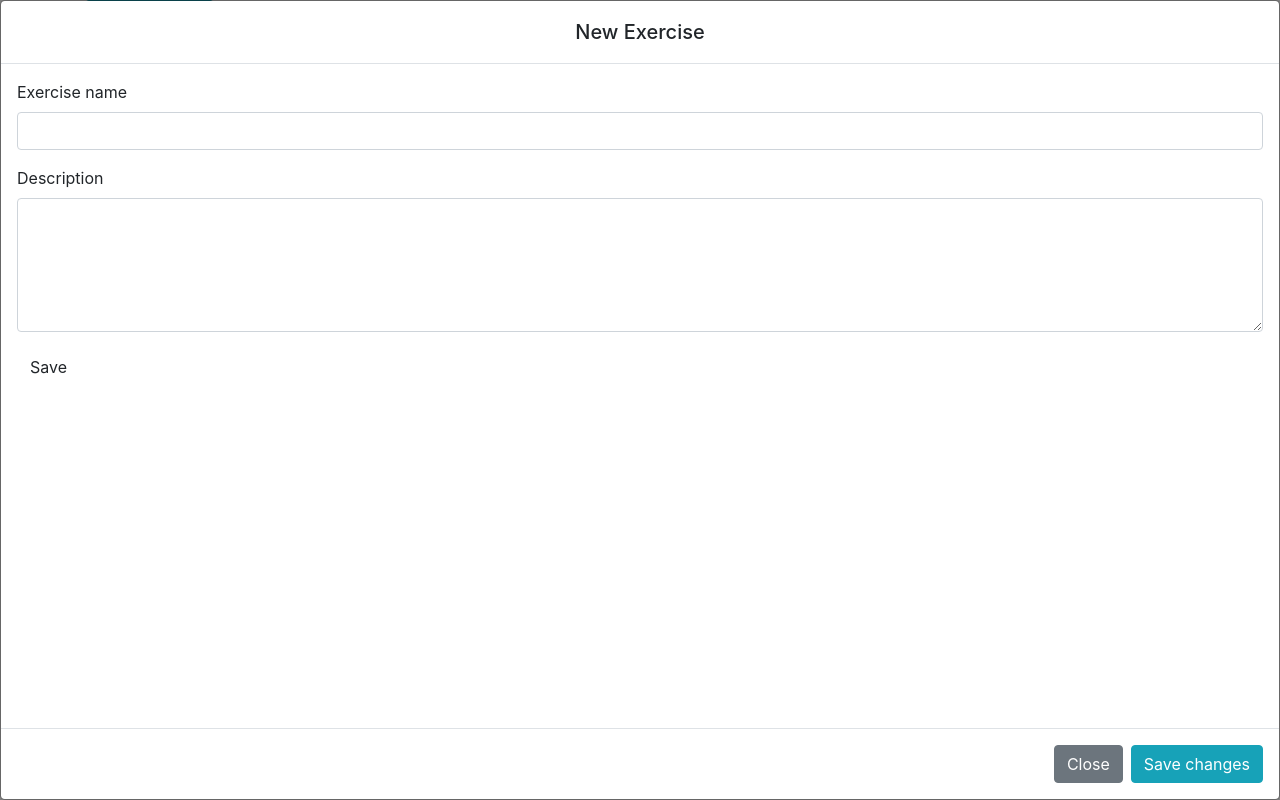
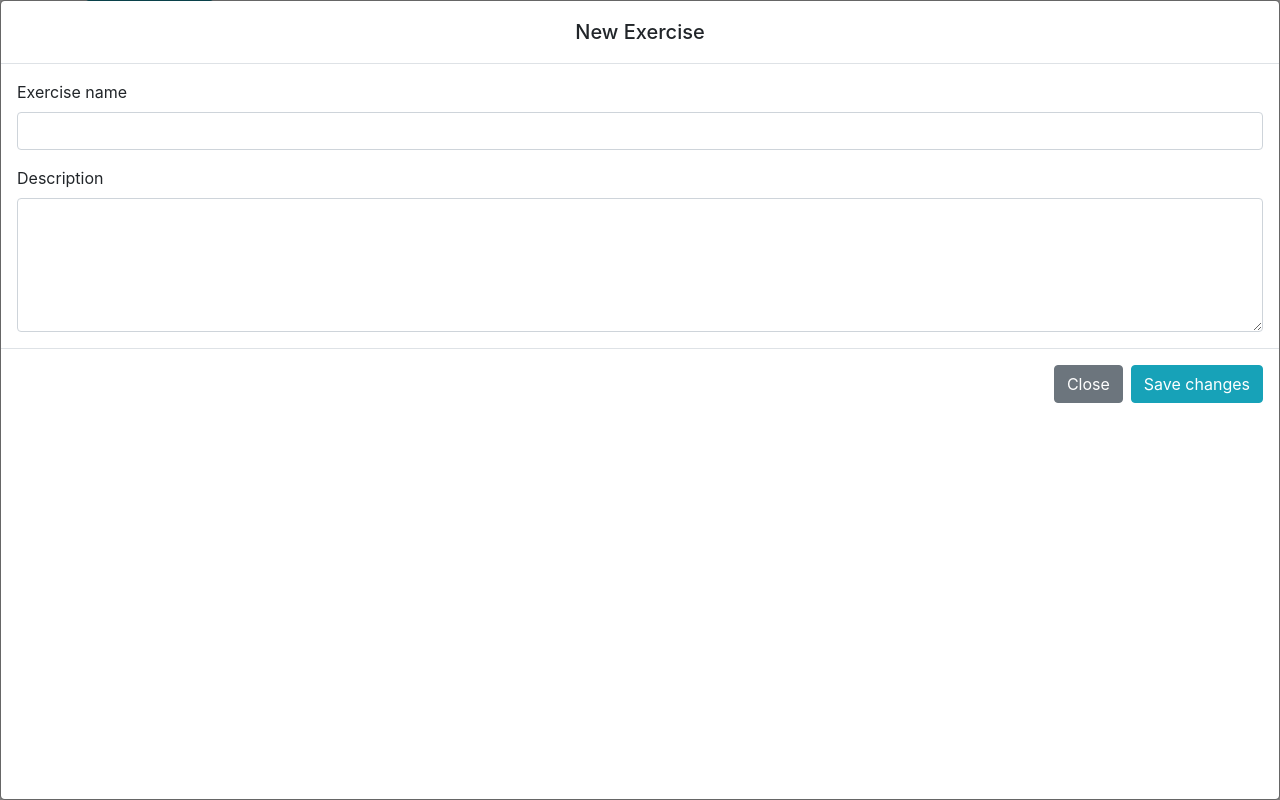
Before and after one commit to finn-francis/our_fitness_pal_react, a React (Create React App) app: page /exercises in a window 1280 px wide. Both pictures are taken after a click on the button "New Exercise". Built offline with nearby package versions, Linux system fonts and the light colour scheme; what flux would draw is missing.

Commit message:
Updated the exercise form to  have the save button in the footer

```diff
--- a/src/components/exercise/FormModal.js
+++ b/src/components/exercise/FormModal.js
@@ -11,12 +11,12 @@
 
   return (
     <FullScreenModal id={props.id}>
+      <form>
         <FullScreenModalHeader>
           <h5 className="modal-title w-100">{props.title}</h5>
         </FullScreenModalHeader>
 
         <div className="modal-body">
-        <form>
           <div className="form-group">
             <label htmlFor="name">Exercise name</label>
             <input
@@ -38,16 +38,13 @@
             value={description}
             onChange={handleChange}
           />
-          <button type="submit" className="btn submit-button custom-button mt-3">
-            Save
-          </button>
-        </form>
         </div>
 
         <FullScreenModalFooter>
           <button type="button" className="btn btn-secondary btn-md" data-dismiss="modal">Close</button>
-        <button type="button" className="btn btn-info btn-md">Save changes</button>
+          <button type="submit" className="btn btn-info btn-md">Save changes</button>
         </FullScreenModalFooter>
+      </form>
     </FullScreenModal>
   )
 }
```
Lines whose indentation alone changed are shown as unchanged.
